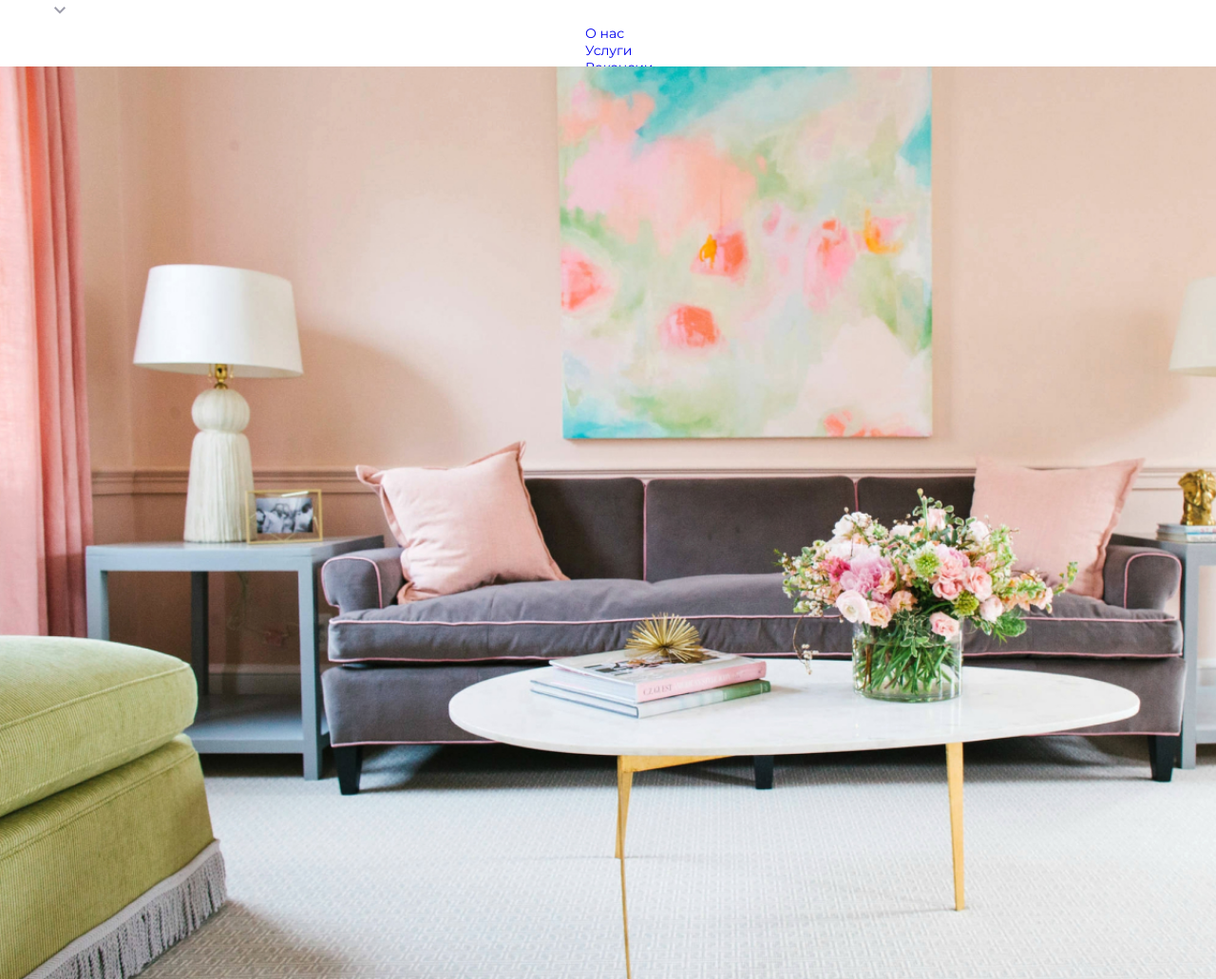
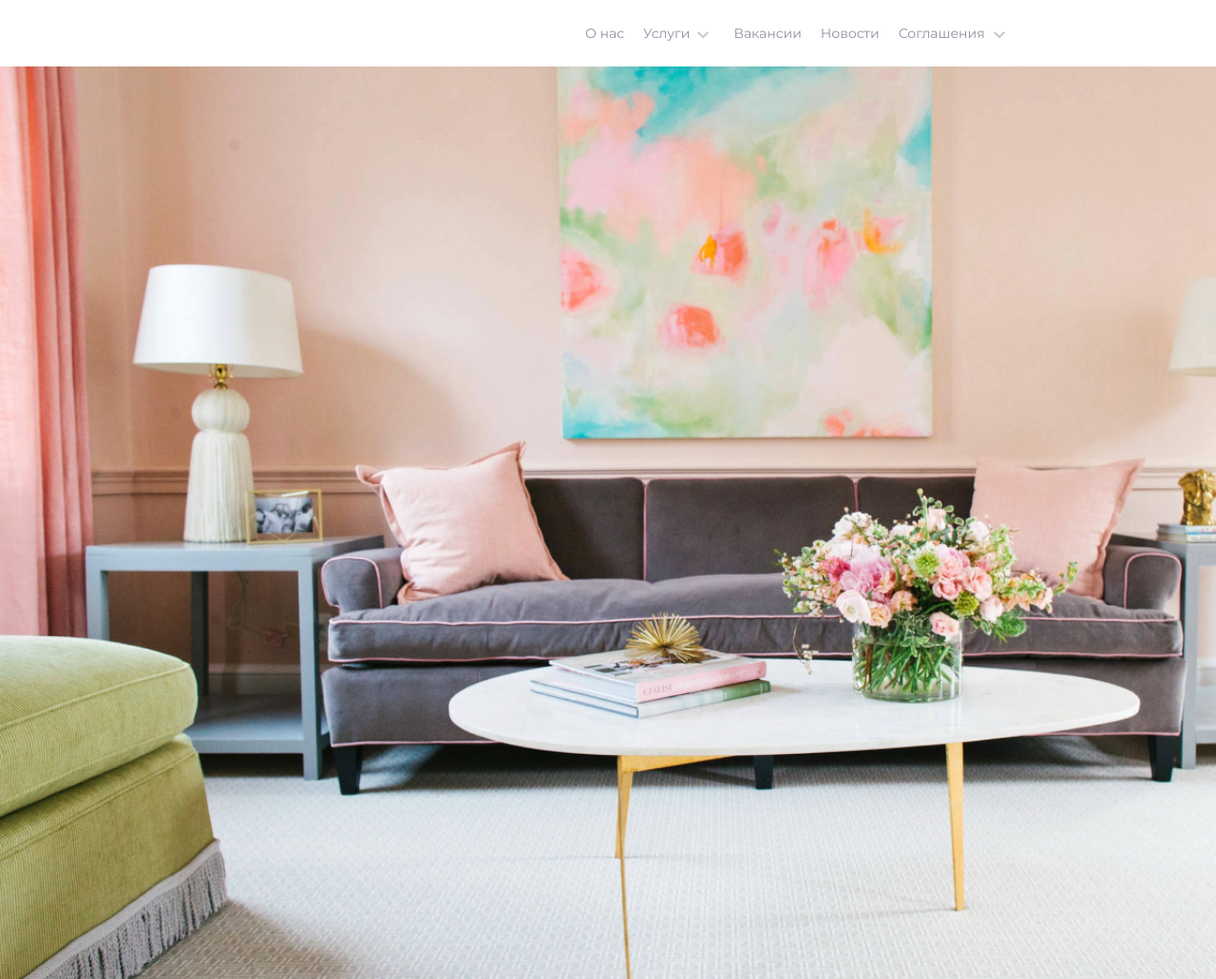
Before and after one commit to k-n-v/HOTELS, a website built with webpack: page src/index.pug in a window 1280 px wide. Shown: the top 1031 px of the page at 95% size. Built offline with nearby package versions, Linux system fonts and the light colour scheme; files whose address does not match are found by name.

Commit message:
Добил верхнее меню

```diff
--- a/src/components/header.pug
+++ b/src/components/header.pug
@@ -1,19 +1,7 @@
 header
     div.logo
     nav.navigation
-        div.navigation__menu
-            a(href="#") О нас
-            div.arrow
-        div.navigation__menu
-            a(href="#") Услуги
-        div.navigation__menu
-            a(href="#") Вакансии
-        div.navigation__menu
-            a(href="#") Новости
-        div.navigation__menu
-            a(href="#") Соглашения
-            div.arrow
-        //ul.top-menu
+        ul.top-menu
             li.top-menu__item
                 a(href='#') О нас
             li(class="top-menu__item" class="top-menu__arrow")
@@ -25,7 +13,7 @@ header
                 a(href='#') Новости
             li(class="top-menu__item" class="top-menu__arrow")
                 a(href='#') Соглашения
-                div.arrow
+                div.arrow2
     div.entrance
         button.button__entrance
             a(href='#') Войти
--- a/src/styles/_variebles.scss
+++ b/src/styles/_variebles.scss
@@ -1,2 +1 @@
-$border:1px solid #ccc;
-$dark:rgba(31, 32, 64, .25);
+$dark:rgba(31, 32, 65, .5);
--- a/src/styles/main.scss
+++ b/src/styles/main.scss
@@ -8,12 +8,10 @@ body {
     padding: 0;
     width: 100%;
     box-sizing: border-box;
-
 }
 
 a {
     text-decoration: none;
-
 }
 
 main {
@@ -45,32 +43,28 @@ header {
 .navigation {
     width: 546px;
     height: 24px;
-    font: 14px "Montserrat-Regular", sans-serif;
     margin: 1.625rem 1.25rem 1.25rem 17.875rem;
 }
 
 .top-menu {
     display: flex;
-    //flex-flow: row wrap;
     align-items: center;
     margin: 0;
     padding: 0;
     height: 100%;
-
     .top-menu__item {
         list-style-type: none;
-
         height: 24px;
         margin-right: 20px;
             a {
                 color:$dark;
-                position: relative;
+                font: 14px "Montserrat-Regular", sans-serif;
                 height: 24px;
-
             }
-
     }
 }
+
+
 .top-menu__arrow {
     position: relative;
     padding-right: 26px;
@@ -84,7 +78,18 @@ header {
     height: 21px;
     width: 24px;
     background-image: url(../image/arrow.svg);
+}
 
+
+.arrow2 {
+    position: absolute;
+    top: 0;
+    left: 89px;
+    background-position: 50%;
+    margin-left: 5px;
+    height: 21px;
+    width: 24px;
+    background-image: url(../image/arrow.svg);
 }
 
 
```
